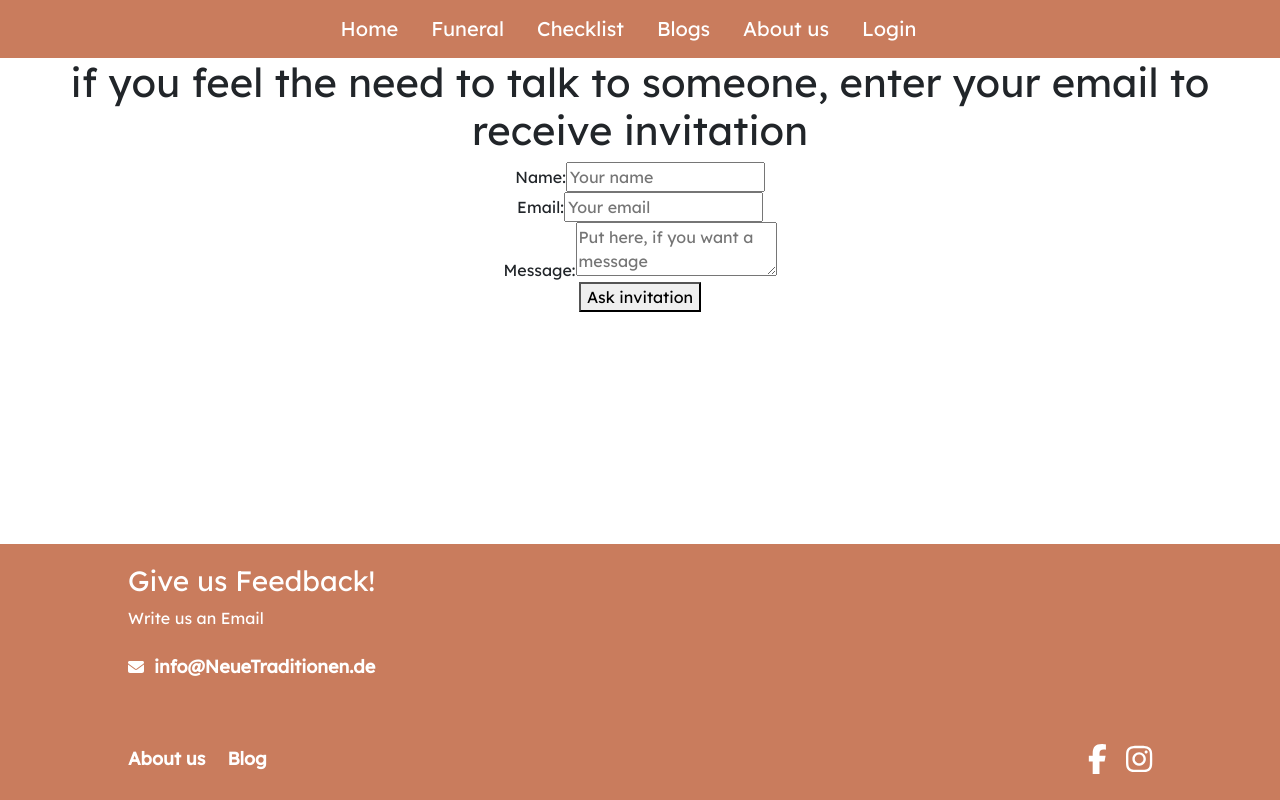
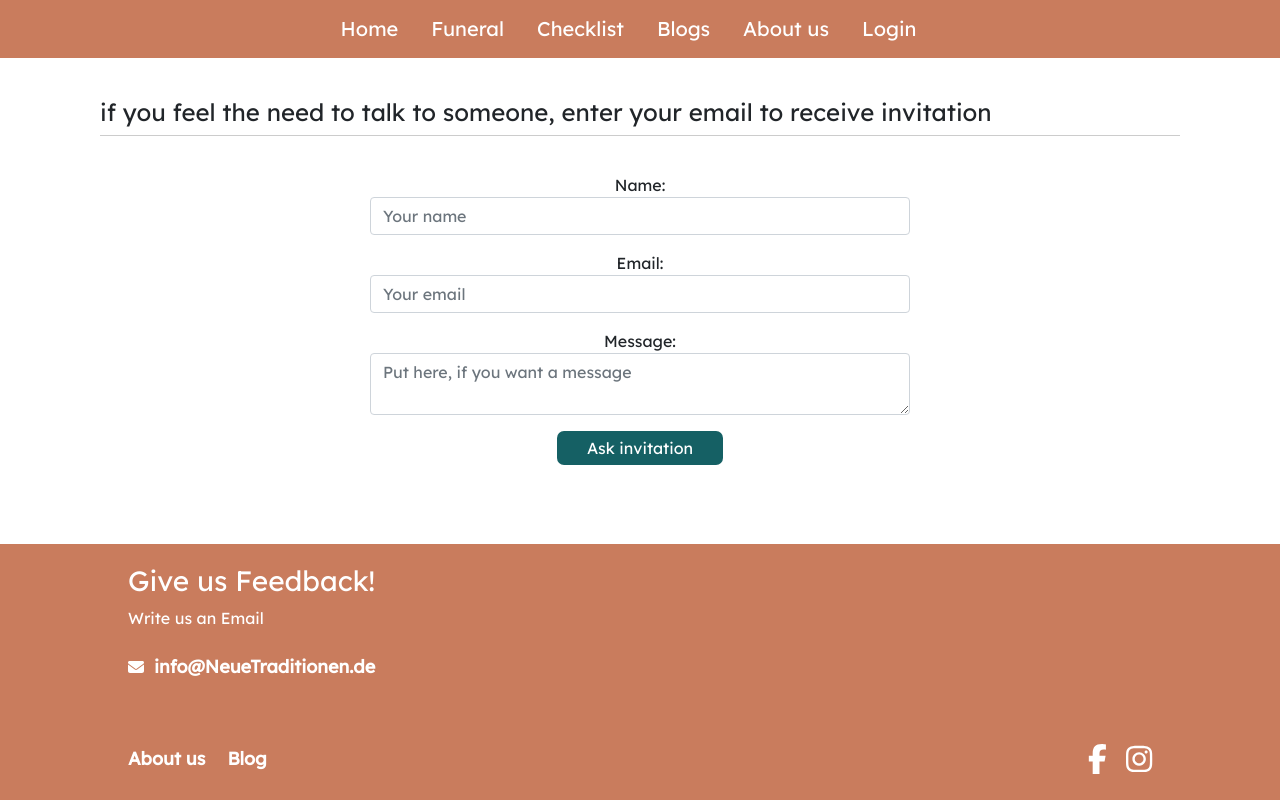
Before and after one commit to hoolby/Neue-Traditionen, a React (Vite) app in the folder frontend/: page /contactform in a window 1280 px wide. Built offline with nearby package versions, Linux system fonts and the light colour scheme; no server answers; a web font is replaced by a local one.

Commit message:
change style

```diff
--- a/frontend/src/App.jsx
+++ b/frontend/src/App.jsx
@@ -1,7 +1,7 @@
 /* eslint-disable import/no-unresolved */
 // Pages and components
 import React from "react";
-import { BrowserRouter as Router, Route, Routes } from "react-router-dom";
+import { BrowserRouter as Router, Route, Routes, Link } from "react-router-dom";
 import BlogDetails from "@components/blogs/BlogDetails";
 import ContactAsked from "@components/ContactAsked";
 import ContactForm from "@components/ContactForm";
@@ -23,12 +23,15 @@ import CheckList from "@components/checkList/CheckList";
 import InviteGuests from "@components/inviteGuests/InviteGuests";
 import AboutUs from "@components/aboutUs/AboutUs";
 import HomeBlogs from "./pages/HomeBlogs";
+import { useAuthState } from "react-firebase-hooks/auth";
+import { auth } from "./firebase";
 import "bootstrap/dist/css/bootstrap.min.css";
 import "./App.css";
 
 library.add(fas, fab);
 
 function App() {
+  const [user, loading, error] = useAuthState(auth); // eslint-disable-line
   /*   const userMail = "testmail@testmail.com";
   const userId = 1; // for Register Component - to be replaced by user email on entering the registration page from custom link */
   return (
@@ -46,11 +49,14 @@ function App() {
           <Route path="/Login" element={<Login />} />
           <Route path="/aboutus" element={<AboutUs />} />
           <Route path="/register" element={<Register />} />
+
           <Route path="/admin" element={<AdminPage />} />
           <Route path="/carousel" element={<ControlledCarousel />} />
           <Route path="/providers" element={<Providers />} />
           <Route path="/checklist" element={<CheckList />} />
+
           <Route path="/guestslist" element={<InviteGuests />} />
+
           <Route path="/blogs/:id" element={<BlogDetails />} />
           <Route path="/contactform" element={<ContactForm />} />
           <Route path="/invitation" element={<ContactAsked />} />
--- /dev/null
+++ b/frontend/src/components/ContactForm.css
@@ -0,0 +1,13 @@
+.form-title {
+  display: flex;
+  justify-content: flex-start;
+  border-bottom: 1px solid #ccc;
+  margin-bottom: 37px;
+}
+.ivitation-button {
+  background-color: #156064 !important;
+  border: navajowhite;
+  padding: 5px 30px;
+  border-radius: 7px;
+  color: #fff;
+}
--- a/frontend/src/components/ContactForm.jsx
+++ b/frontend/src/components/ContactForm.jsx
@@ -2,6 +2,8 @@ import { useState, useEffect } from "react";
 import { useNavigate } from "react-router-dom";
 import { addDoc, collection } from "firebase/firestore";
 import { db, auth } from "../firebase";
+import "bootstrap/dist/css/bootstrap.min.css";
+import "./ContactForm.css";
 
 function ContactForm({ isAuth }) {
   const [name, setName] = useState("");
@@ -27,16 +29,18 @@ function ContactForm({ isAuth }) {
   }, [user, loading]); */
 
   return (
-    <div>
-      <div>
-        <h1>
+    <form className="form-container">
+      <div className="form-row form-title">
+        <h4>
           if you feel the need to talk to someone, enter your email to receive
           invitation
-        </h1>
-        <div>
-          <div>
+        </h4>
+      </div>
+      <div className="form-row">
+        <div className="col-md-6 mb-3">
           Name:
           <input
+            className="form-control"
             placeholder="Your name"
             onChange={(event) => {
               setName(event.target.value);
@@ -44,19 +48,23 @@ function ContactForm({ isAuth }) {
           />
         </div>
       </div>
-        <div>
-          <div>
+      <div className="form-row">
+        <div className="col-md-6 mb-3">
           Email:
           <input
+            className="form-control"
             placeholder="Your email"
             onChange={(event) => {
               setEmail(event.target.value);
             }}
           />
         </div>
-          <div>
+      </div>
+      <div className="form-row">
+        <div className="col-md-6 mb-3">
           Message:
           <textarea
+            className="form-control"
             placeholder="Put here, if you want a message"
             onChange={(event) => {
               setMessage(event.target.value);
@@ -64,11 +72,14 @@ function ContactForm({ isAuth }) {
           />
         </div>
       </div>
-        <button type="button" onClick={createContact}>
+      <button
+        type="button"
+        className="ivitation-button"
+        onClick={createContact}
+      >
         Ask invitation
       </button>
-      </div>
-    </div>
+    </form>
   );
 }
 
--- a/frontend/src/pages/Dashboard.css
+++ b/frontend/src/pages/Dashboard.css
@@ -3,14 +3,14 @@
   align-items: center;
   justify-content: center;
   flex-direction: column;
+  width: 100%;
 }
 .dashboard__container {
   display: flex;
-  text-align: center;
-  background-color: #dcdcdc;
-  padding: 30px;
-  max-width: 600px;
-  flex-direction: column;
+  background-color: #c7f2a7;
+  align-items: center;
+  width: 100%;
+  padding-left: 30px;
 }
 
 .dashboard__container img {
@@ -24,5 +24,9 @@
   margin-top: 10px;
   border: none;
   color: white;
-  background-color: black;
+  background-color: #156064;
 }
+.user-name {
+  margin-left: 10px;
+  margin-right: 10px;
+}
--- a/frontend/src/pages/Dashboard.jsx
+++ b/frontend/src/pages/Dashboard.jsx
@@ -93,12 +93,9 @@ function Dashboard() {
   return (
     <div className="dashboard">
       {/* CURRENT USER */}
-      <h2>Current user</h2>
       <div className="dashboard__container">
-        Logged in as
-        <span>
-          {name} - {user?.email}
-        </span>
+        Hello
+        <span className="user-name"> {name}</span>
         <button
           type="button"
           className="dashboard__btn"
```
Lines whose indentation alone changed are shown as unchanged.
